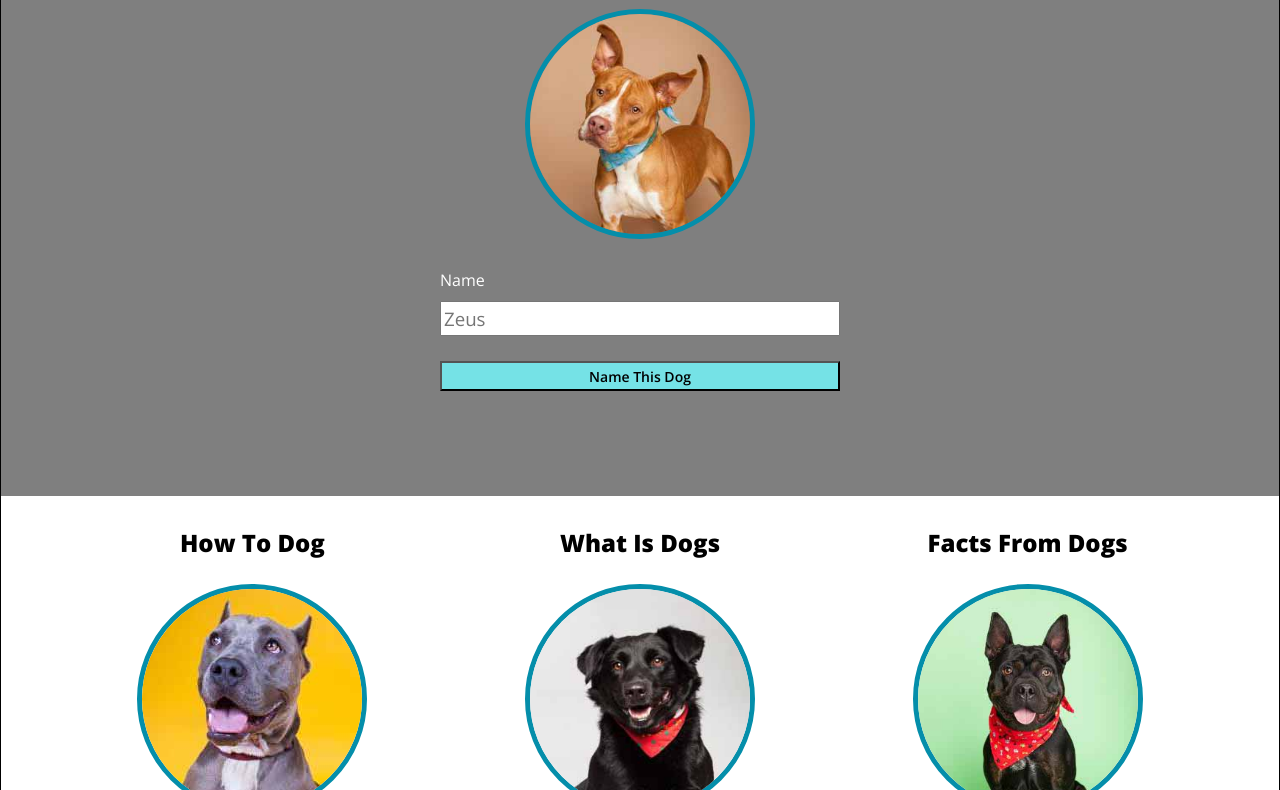
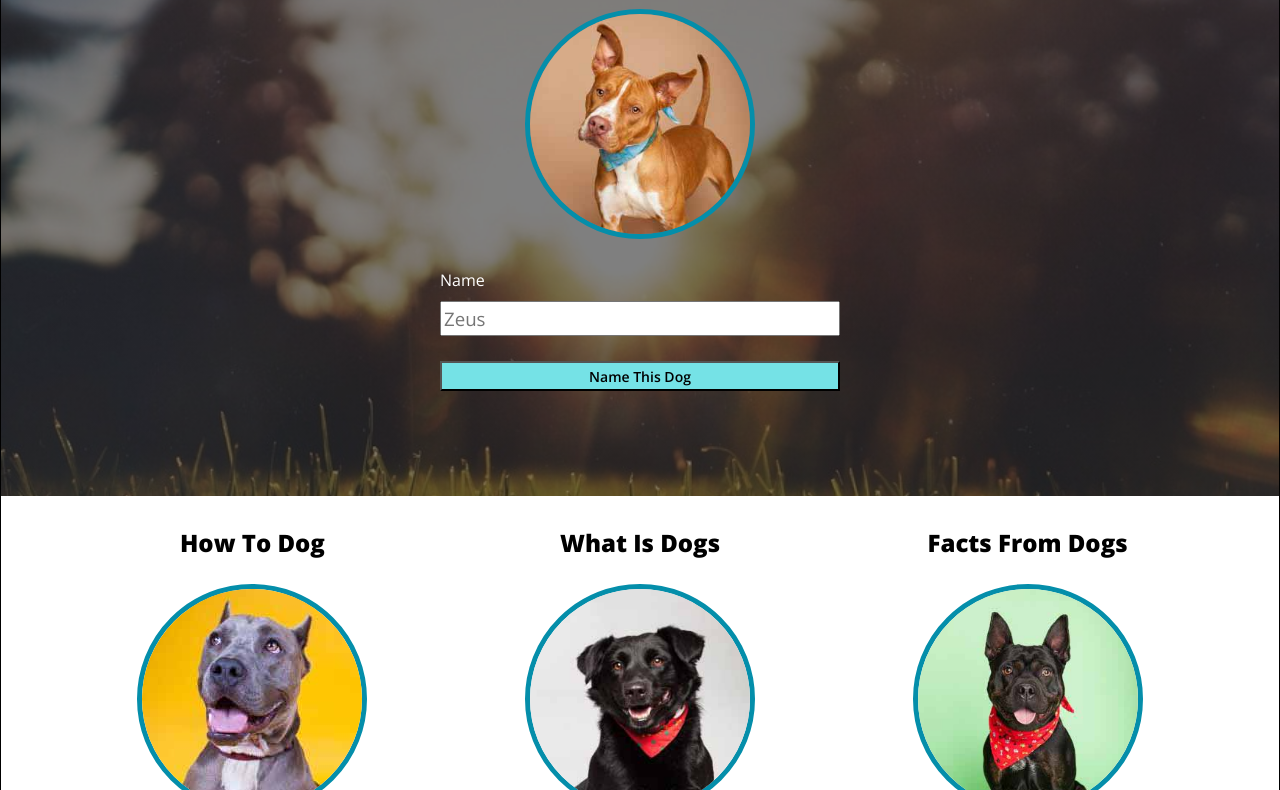
Before and after one commit to raechelo/Dog-Party, a plain HTML site: page index.html in a window 1280 px wide. Shown: the part 155-945 px from the top of the page. Drawn offline with nearby package versions, Linux system fonts and the light colour scheme; files whose address does not match are found by name.

Commit message:
Update styles.css

```diff
--- a/styles.css
+++ b/styles.css
@@ -69,7 +69,7 @@ p {
 }
 
 .center-article {
-  background: linear-gradient(rgba(0, 0, 0, 0.5), rgba(0, 0, 0, 0.5)), url(images/park.jpg);
+  background: linear-gradient(rgba(0, 0, 0, 0.5), rgba(0, 0, 0, 0.5)), url(park.jpg);
   background-size: cover;
   color: #fff;
   font-weight: 0;
```
